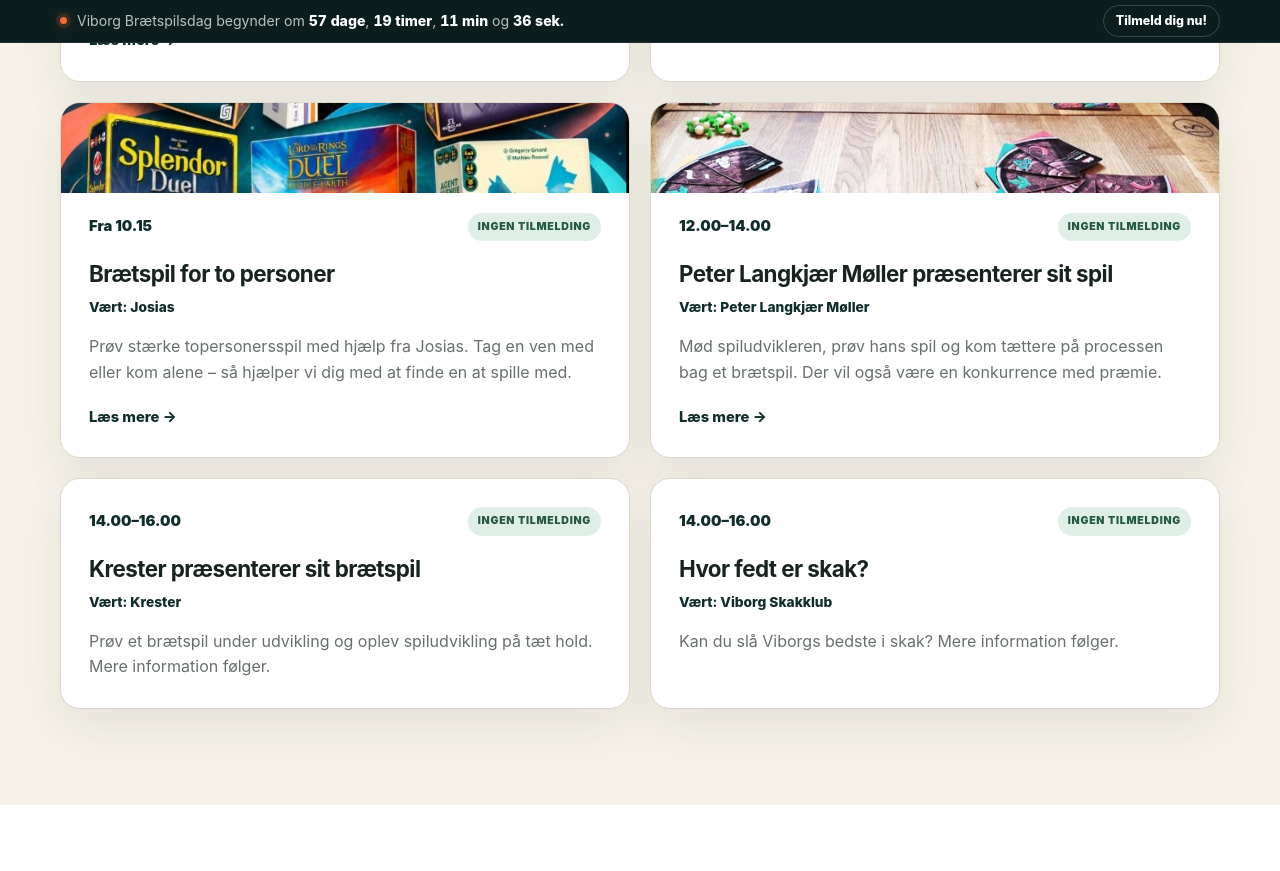
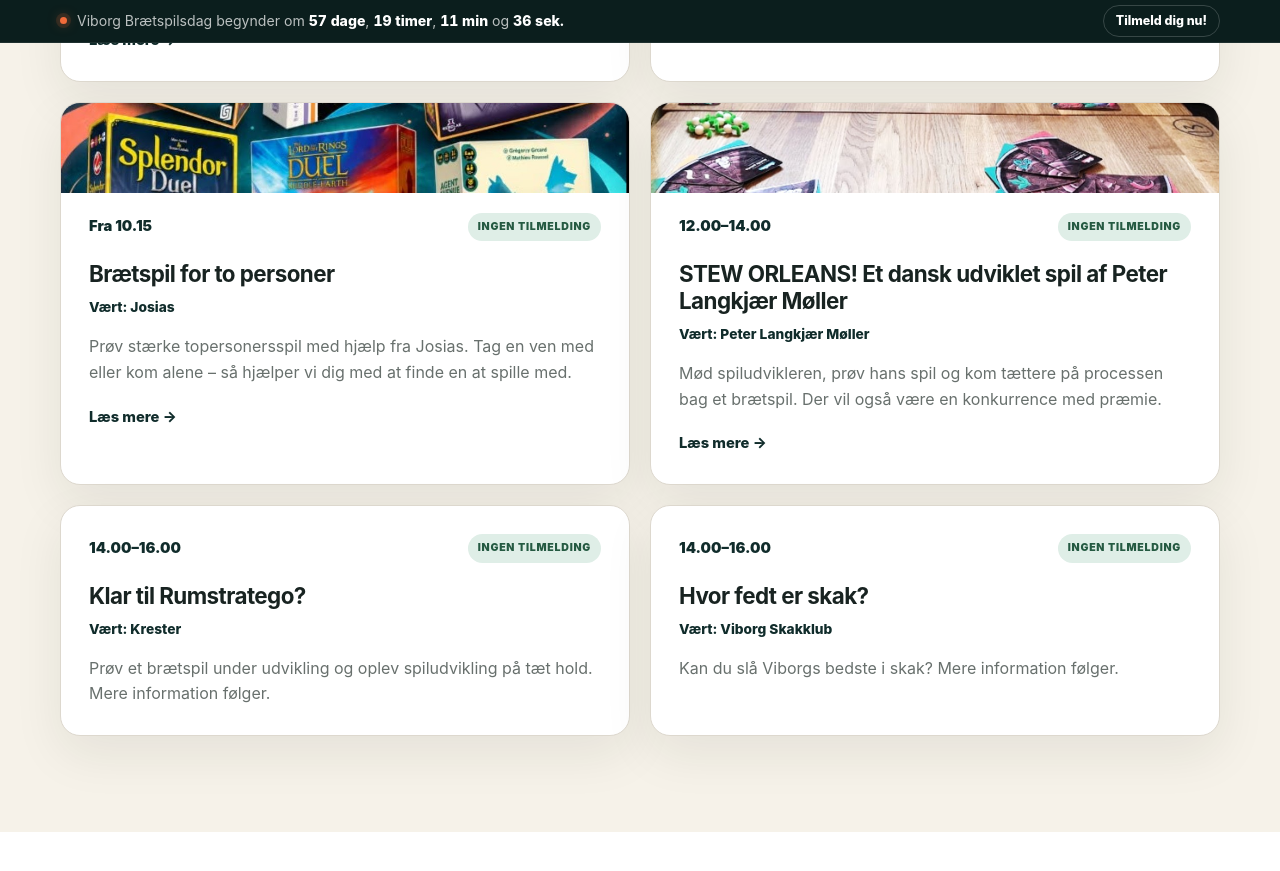
Before and after one commit to Andrejao/spilex, a Jekyll site: the page built from aktiviteter.html, in a window 1280 px wide and 900 px high, scrolled down 1063 px. Shown: the top 871 px of the window. Built offline with Jekyll 4.4.1, drawn with Linux system fonts in a browser that asks for light colours.

Commit message:
Update aabne_aktiviteter.yml

```diff
--- a/_data/aabne_aktiviteter.yml
+++ b/_data/aabne_aktiviteter.yml
@@ -23,7 +23,7 @@
   artikel: "/nyheder/braetspil-for-to/"
 
 - tid: "12.00–14.00"
-  titel: "Peter Langkjær Møller præsenterer sit spil"
+  titel: "STEW ORLEANS! Et dansk udviklet spil af Peter Langkjær Møller"
   vaert: "Peter Langkjær Møller"
   beskrivelse: "Mød spiludvikleren, prøv hans spil og kom tættere på processen bag et brætspil. Der vil også være en konkurrence med præmie."
   image: "/assets/images/nyheder/peter-langkjaer-moeller.jpg"
@@ -31,7 +31,7 @@
   artikel: "/nyheder/peter-langkjaer-moeller/"
 
 - tid: "14.00–16.00"
-  titel: "Krester præsenterer sit brætspil"
+  titel: "Klar til Rumstratego?"
   vaert: "Krester"
   beskrivelse: "Prøv et brætspil under udvikling og oplev spiludvikling på tæt hold. Mere information følger."
 
```
